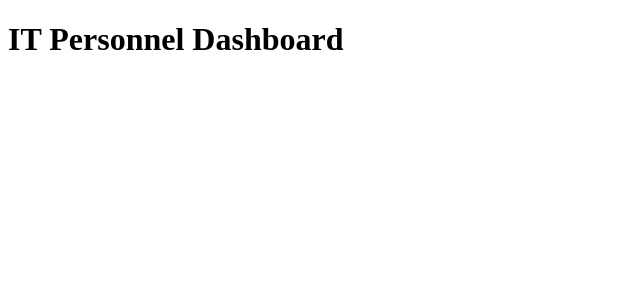
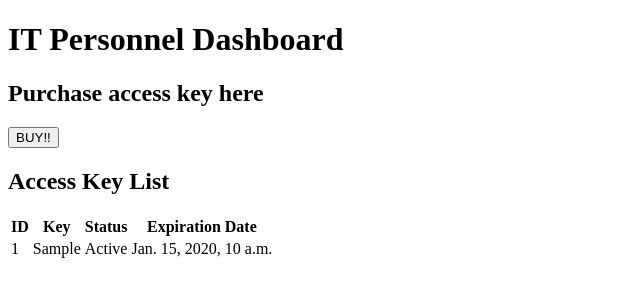
Before and after one commit to Magnus984/Access-Key-Manager, a Django app: template app/templates/it_personnel_dashboard.html in a window 1280 px wide. Shown: the top 300 px of the page, without its empty margins (0-640 px from the left). Run offline with Django 5.2, Linux system fonts and the light colour scheme; the template is opened without the code that fills it: values that come from a table or form of the project are taken from there, others are empty; tables that the repository leaves empty hold one stand-in row (values such as "Sample post").

Commit message:
Table to display keys and buy button to buy access keys

```diff
--- a/app/templates/it_personnel_dashboard.html
+++ b/app/templates/it_personnel_dashboard.html
@@ -10,7 +10,34 @@
             {% endfor %}
         </ul>
         {% endif %}
+        <h1>IT Personnel Dashboard</h1>
+        <div>
+            <h2>Purchase access key here</h2>
+            <button>BUY!!</button>
+        </div>
+        <div>
+        <h2>Access Key List</h2>
+        <table>
+            <thead>
+              <tr>
+                <th>ID</th>
+                <th>Key</th>
+                <th>Status</th>
+                <th>Expiration Date</th>
+              </tr>
+            </thead>
+            <tbody>
+              {% for access_key in access_keys %}
+              <tr>
+                <td>{{ access_key.id }}</td>
+                <td>{{ access_key.key }}</td>
+                <td>{{ access_key.status }}</td>
+                <td>{{ access_key.expiry_date }}</td>
+              </tr>
+              {% endfor %}
+            </tbody>
+          </table>
+        </div>
 
-        <h1>IT Personnel Dashboard</h1>
     </body>
 </html>
```
